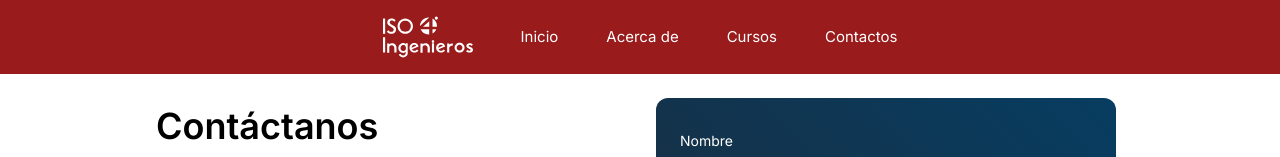
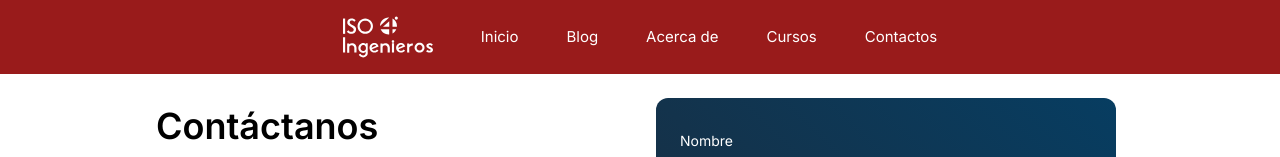
Before and after one commit to yessenia22c/iso-ingenieros-nextjs-react, a Next.js app: page /contactos in a window 1280 px wide. Shown: the top 157 px of the page. Built offline with nearby package versions, Linux system fonts and the light colour scheme.

Commit message:
feat: Add Blog link to NavComponent

```diff
--- a/src/components/NavComponent/NavComponent.jsx
+++ b/src/components/NavComponent/NavComponent.jsx
@@ -13,6 +13,9 @@
               <li>
                   <Link href='/' className='text-white'>Inicio</Link>
               </li>
+                <li>
+                    <Link href='/blog' className='text-white'>Blog</Link>
+                </li>
               <li>
                   <Link href='/acerca-de' className='text-white'>Acerca de</Link>
               </li>
```
